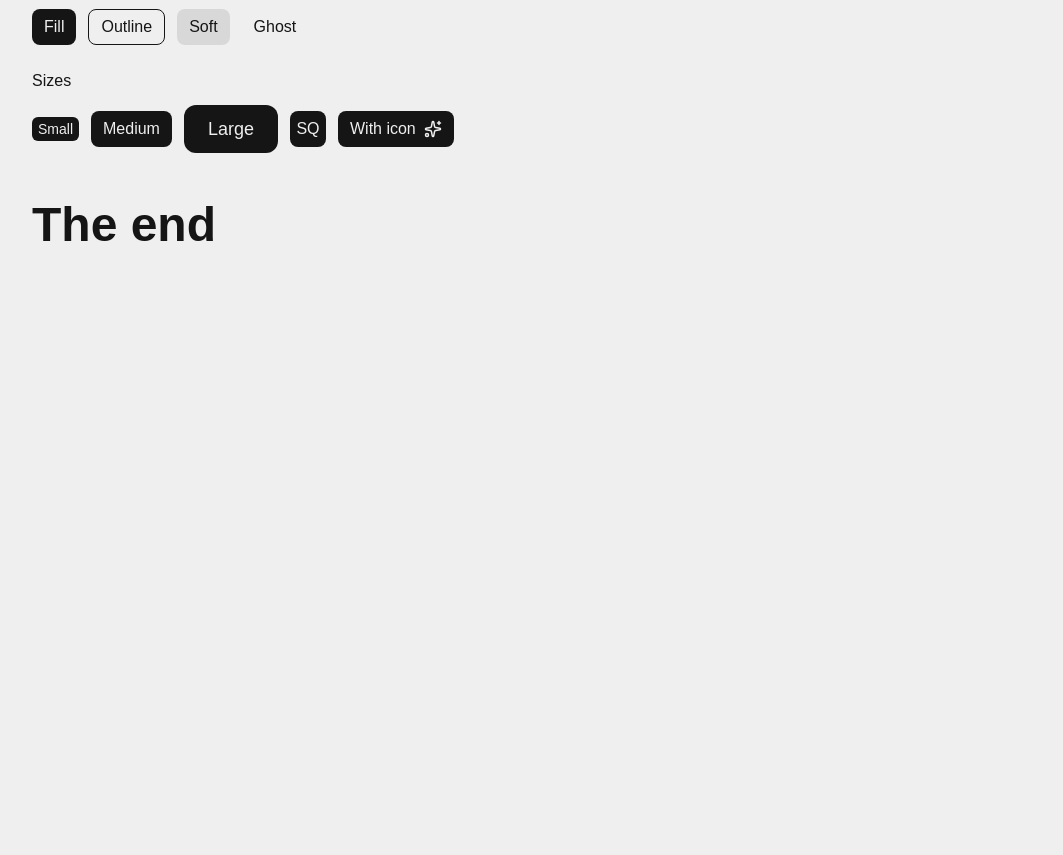
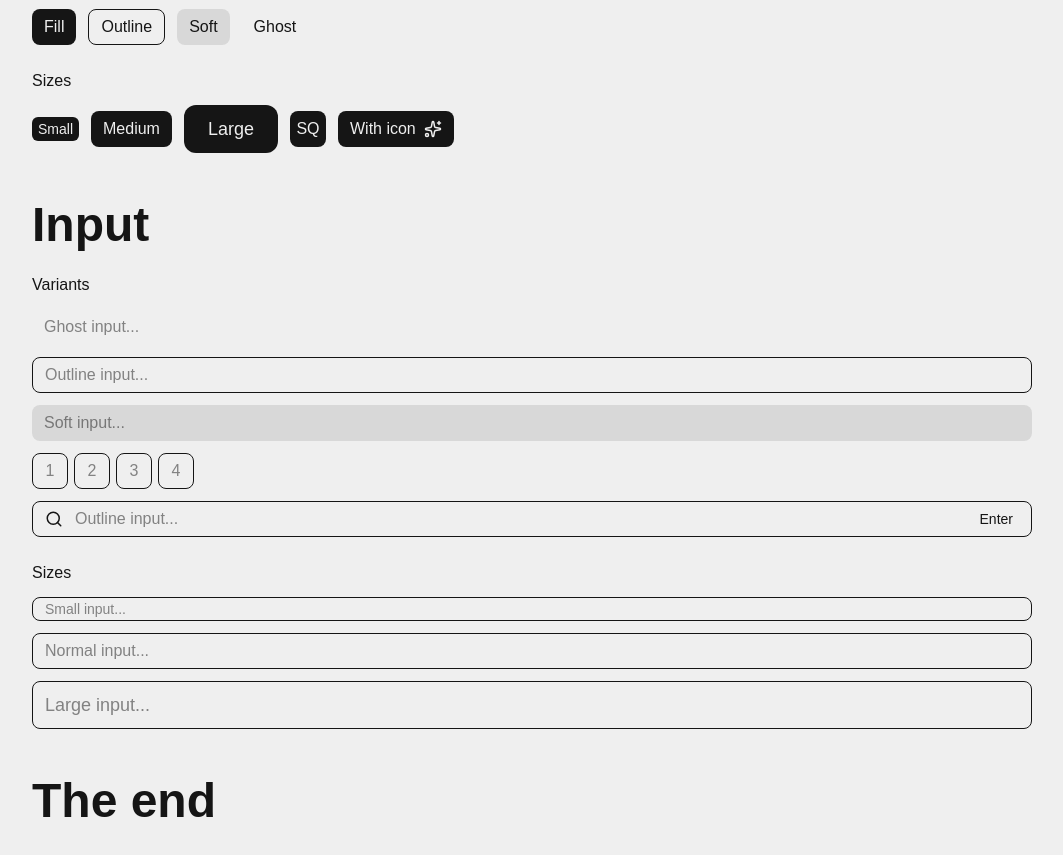
Before and after one commit to FarzadVav/kadoui-css, a website built with Vite: page apps/playground/index.html in a window 1280 px wide. Shown: the part 1041-1896 px from the top of the page, without its empty margins (108-1171 px from the left). Before the commit the page ends 1338 px from the top, so only its background shows below. Built offline with nearby package versions, Linux system fonts and the light colour scheme.

Commit message:
add inputs to playground and fix some styles

```diff
--- a/apps/playground/index.html
+++ b/apps/playground/index.html
@@ -110,11 +110,7 @@
         </button>
       </div>
 
-      <p
-        data-kadoui="element"
-        class="mt-6">
-        Sizes
-      </p>
+      <p class="mt-6">Sizes</p>
       <div class="f-align gap-3 mt-3">
         <button
           class="btn btn-fill btn-sm"
@@ -147,6 +143,87 @@
       </div>
     </div>
 
+    <p class="container heading mt-12">Input</p>
+    <div class="container mt-6">
+      <p>Variants</p>
+      <div class="mt-3">
+        <label class="input">
+          <input
+            placeholder="Ghost input..."
+            class="input-field"
+            type="text" />
+        </label>
+
+        <label class="input input-outline mt-3">
+          <input
+            placeholder="Outline input..."
+            class="input-field"
+            type="text" />
+        </label>
+
+        <label class="input input-soft mt-3">
+          <input
+            placeholder="Soft input..."
+            class="input-field"
+            type="text" />
+        </label>
+
+        <div class="otp mt-3">
+          <input
+            class="input input-outline input-square"
+            placeholder="1"
+            type="text" />
+          <input
+            class="input input-outline input-square"
+            placeholder="2"
+            type="text" />
+          <input
+            class="input input-outline input-square"
+            placeholder="3"
+            type="text" />
+          <input
+            class="input input-outline input-square"
+            placeholder="4"
+            type="text" />
+        </div>
+
+        <label class="input input-outline mt-3">
+          <i
+            class="input-icon-size"
+            data-lucide="search"></i>
+          <input
+            placeholder="Outline input..."
+            class="input-field"
+            type="text" />
+          <button class="btn btn-ghost btn-sm">Enter</button>
+        </label>
+      </div>
+
+      <p class="mt-6">Sizes</p>
+      <div class="mt-3">
+        <label class="input input-outline input-sm mt-3">
+          <input
+            placeholder="Small input..."
+            class="input-field"
+            type="text" />
+        </label>
+
+        <label class="input input-outline mt-3">
+          <input
+            placeholder="Normal input..."
+            class="input-field"
+            type="text" />
+        </label>
+
+        <label class="input input-outline input-lg mt-3">
+          <input
+            placeholder="Large input..."
+            class="input-field"
+            type="text" />
+        </label>
+      </div>
+    </div>
+
     <p class="container heading my-12">The end</p>
 
     <script
--- a/apps/playground/src/main.ts
+++ b/apps/playground/src/main.ts
@@ -5,11 +5,7 @@ const kadouiElements = document.querySelectorAll("[data-kadoui=element]");
 
 Array.from(kadouiElements).forEach((elem) => {
   elem.addEventListener("click", () => {
-    elem.classList.add("kadoui-element-border");
     alert(`<${elem.localName} class="${elem.className}" />`);
-    setTimeout(() => {
-      elem.classList.remove("kadoui-element-border");
-    }, 1000);
   });
 });
 
--- a/apps/playground/src/style.css
+++ b/apps/playground/src/style.css
@@ -39,10 +39,6 @@
   }
 }
 
-@utility kadoui-element-border {
-  @apply border-2 border-[red];
-}
-
 @utility heading {
   @apply text-5xl font-black;
 }
--- a/packages/@kadoui-css/package.json
+++ b/packages/@kadoui-css/package.json
@@ -1,6 +1,6 @@
 {
   "name": "@kadoui/css",
-  "version": "1.3.67",
+  "version": "1.3.68",
   "description": "Kadoui TailwindCSS styles",
   "author": "FarzadVav",
   "license": "MIT",
--- a/packages/@kadoui-css/src/styles/input.css
+++ b/packages/@kadoui-css/src/styles/input.css
@@ -7,7 +7,7 @@
   --input-text: var(--text-base);
   --input-line: var(--tw-leading, var(--text-base--line-height));
 
-  @apply flex rounded-lg gap-3 cursor-pointer relative transition-all outline-solid outline-2 outline-transparent focus-within:outline-palette disabled:opacity-50 disabled:cursor-not-allowed;
+  @apply text-palette flex rounded-lg gap-3 cursor-text relative transition-all outline-solid outline-2 outline-transparent focus-within:outline-palette disabled:opacity-50 disabled:cursor-not-allowed;
 
   width: var(--input-w);
   height: var(--input-h);
@@ -42,6 +42,8 @@
 @utility input-square {
   --input-w: var(--input-h);
   --input-px: 0;
+
+  @apply text-center;
 }
 
 @utility input-field {
@@ -53,15 +55,11 @@
 }
 
 @utility input-outline {
-  @apply border text-palette border-palette outline-offset-2;
+  @apply border border-palette outline-offset-2;
 }
 
 @utility input-soft {
-  @apply text-palette bg-palette/10;
-}
-
-@utility input-ghost {
-  @apply text-palette hover:bg-palette/10 focus-within:bg-palette/10;
+  @apply bg-palette/10;
 }
 
 @utility input-icon-size {
```
